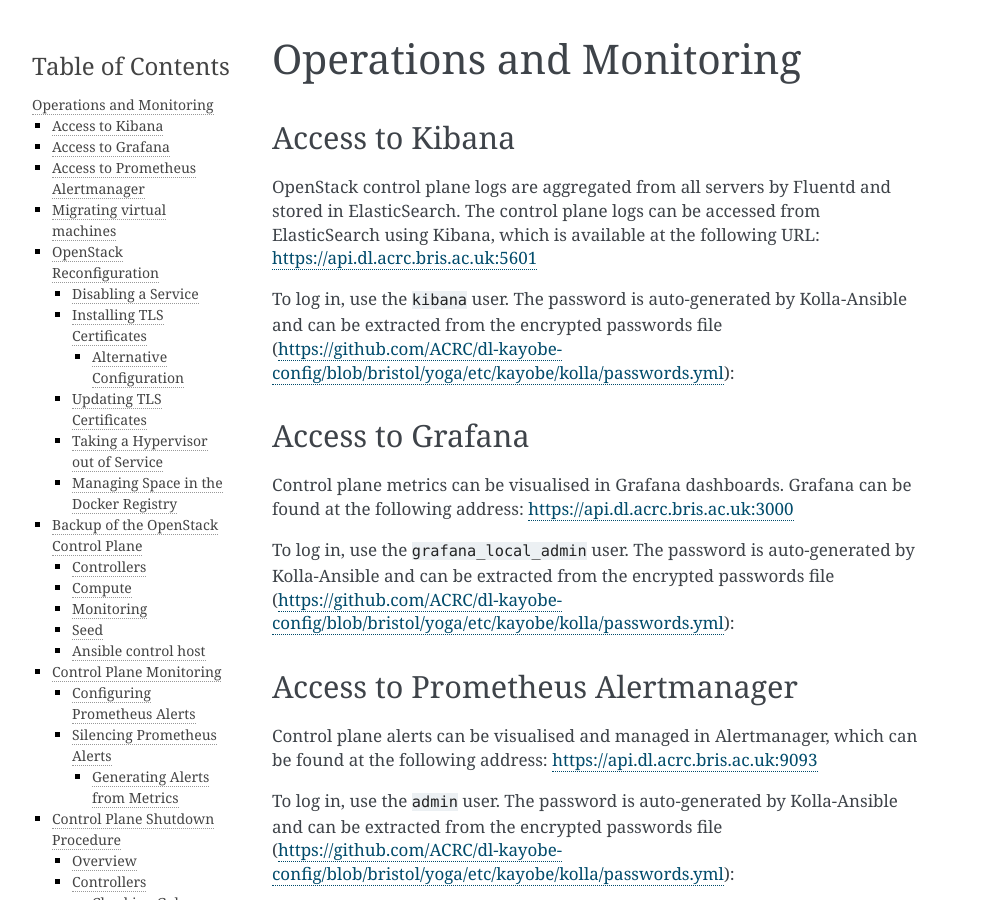
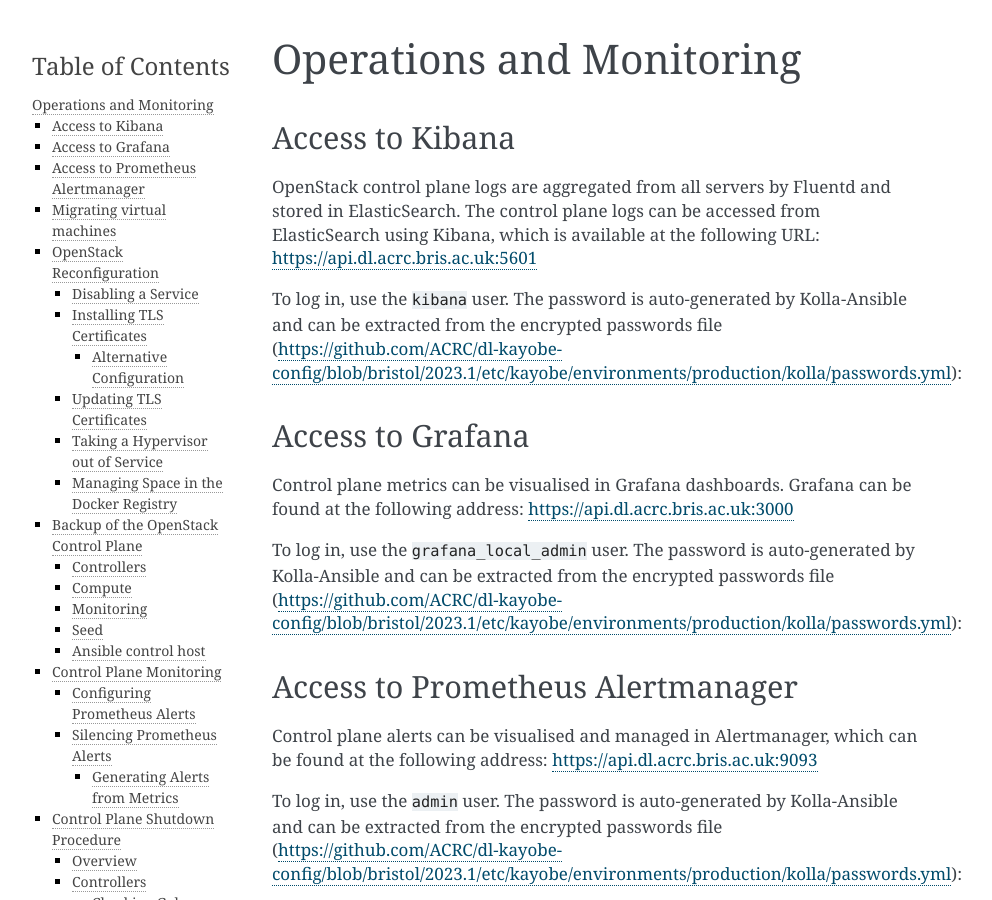
Before and after one commit to stackhpc/openstack-admin-guide, a Sphinx documentation site: the page built from source/operations_and_monitoring.rst, in a window 1280 px wide and 900 px high. Shown: the whole window, without its empty margins (148-1140 px from the left). Built offline with Sphinx 7.4.7, drawn with Linux system fonts in a browser that asks for light colours.

```diff
--- a/source/vars.rst
+++ b/source/vars.rst
@@ -21,13 +21,13 @@
 .. |hypervisor_type| replace:: KVM
 .. |ipmi_username| replace:: root
 .. |kayobe_config_source_url| replace:: https://github.com/ACRC/dl-kayobe-config.git
-.. |kayobe_config_source_version| replace:: ``bristol/yoga``
+.. |kayobe_config_source_version| replace:: ``bristol/2023.1``
 .. |kayobe_config| replace:: kayobe-config
 .. |kayobe_source_url| replace:: https://github.com/stackhpc/kayobe.git
-.. |kayobe_source_version| replace:: ``stackhpc/yoga``
+.. |kayobe_source_version| replace:: ``stackhpc/2023.1``
 .. |keystone_public_url| replace:: https://api.dl.acrc.bris.ac.uk:5000
 .. |kibana_url| replace:: https://api.dl.acrc.bris.ac.uk:5601
-.. |kolla_passwords| replace:: https://github.com/ACRC/dl-kayobe-config/blob/bristol/yoga/etc/kayobe/kolla/passwords.yml
+.. |kolla_passwords| replace:: https://github.com/ACRC/dl-kayobe-config/blob/bristol/2023.1/etc/kayobe/environments/production/kolla/passwords.yml
 .. |monitoring_host| replace:: ``controller1``
 .. |network_name| replace:: demo-vxlan
 .. |nova_rbd_pool| replace:: vms
```
Also changed, not shown: other parts of source/vars.rst (+2 -2 lines).
